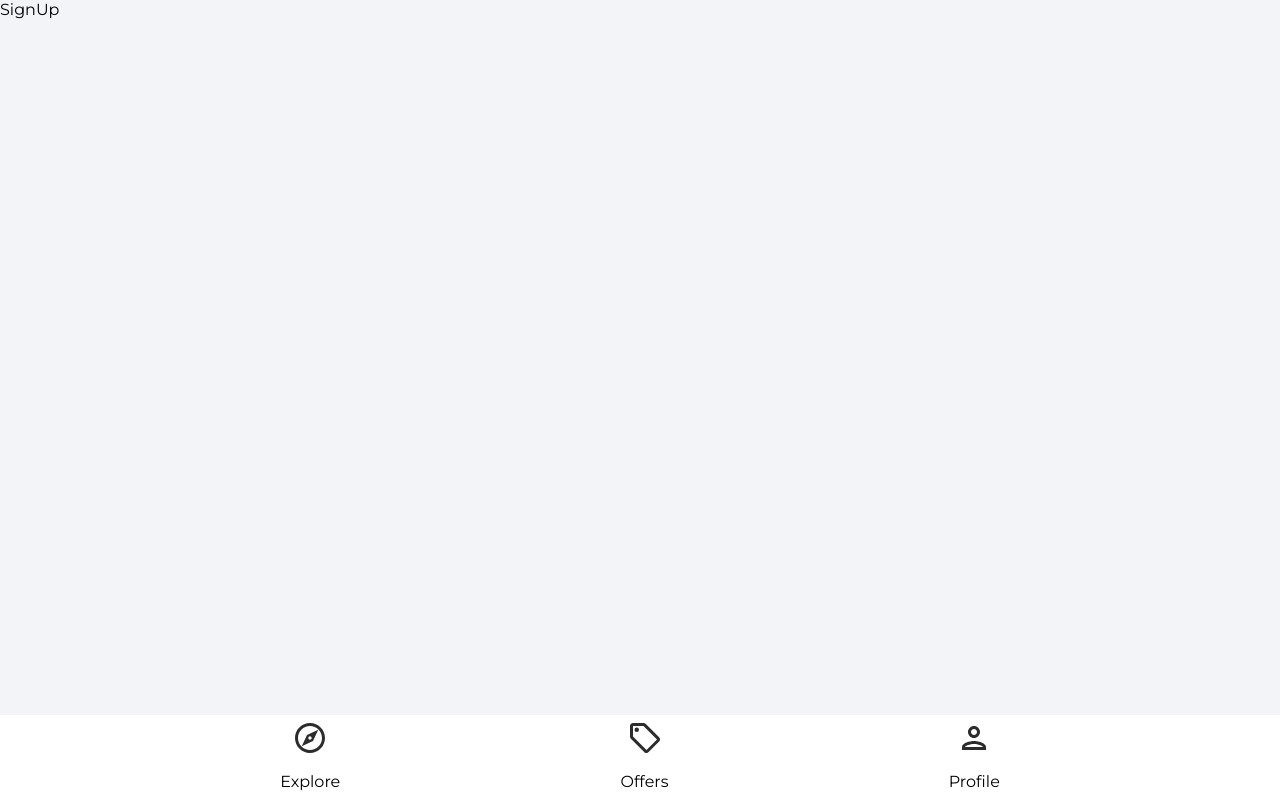
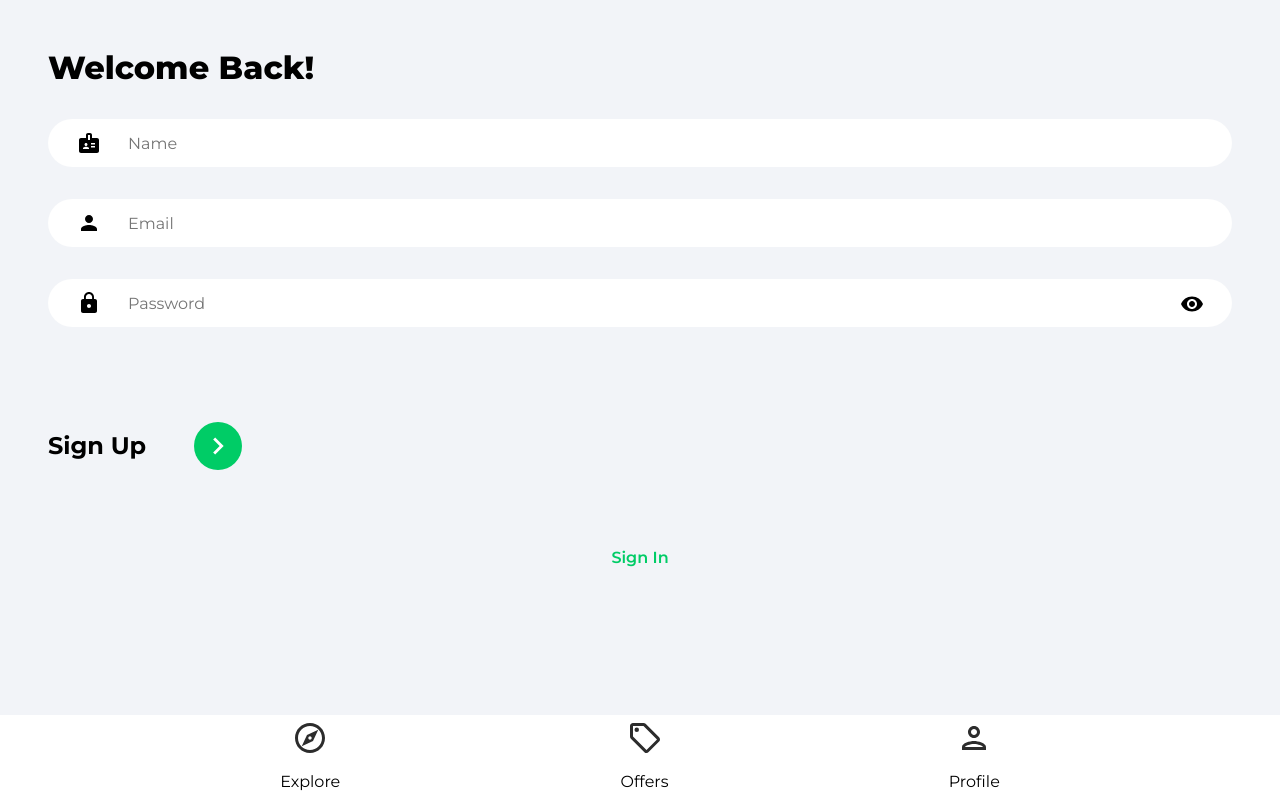
Before and after one commit to squireblank/reactjs-firebase-housemarketplace, a React (Create React App) app: page /signup in a window 1280 px wide. Built offline with nearby package versions, Linux system fonts and the light colour scheme.

Commit message:
added user registration

```diff
--- a/src/App.js
+++ b/src/App.js
@@ -14,10 +14,10 @@
         <Route path="/" element={<Layout />}>
           <Route index element={<Explore />} />
           <Route path="offers" element={<Offers />} />
-          <Route path="profile" element={<Profile />} />
+          <Route path="profile" element={<SignIn />} />
           <Route path="signin" element={<SignIn />} />
           <Route path="signup" element={<SignUp />} />
-          <Route path="forgetpassword" element={<ForgetPassword />} />
+          <Route path="forgotpassword" element={<ForgetPassword />} />
         </Route>
       </Routes>
     </>
--- a/src/pages/SignIn.jsx
+++ b/src/pages/SignIn.jsx
@@ -1,7 +1,76 @@
-import React from "react";
+import React, { useState } from "react";
+import { Link, useNavigate } from "react-router-dom";
+import { ReactComponent as ArrowRightIcon } from "../assets/svg/arrowRightIcon.svg";
+import visibilityIcon from "../assets/svg/visibilityIcon.svg";
 
 const SignIn = () => {
-  return <div>Sign In</div>;
+  const [formData, setFormData] = useState({
+    email: "",
+    password: "",
+  });
+  const { email, password } = formData;
+  const [showPassword, setShowPassword] = useState(false);
+  const navigate = useNavigate();
+
+  const handleChange = (e) => {
+    setFormData({ ...formData, [e.target.id]: e.target.value });
+  };
+
+  const handleSubmit = (e) => {
+    e.preventDefault();
+    console.log(formData);
+  };
+
+  return (
+    <>
+      <div className="pageContainer">
+        <header>
+          <p className="pageHeader">Welcome Back!</p>
+        </header>
+        <form onSubmit={handleSubmit}>
+          <input
+            type="email"
+            className="emailInput"
+            placeholder="Email"
+            id="email"
+            value={email}
+            onChange={handleChange}
+          />
+          <div className="passwordInputDiv">
+            <input
+              type={showPassword ? "text" : "password"}
+              className="passwordInput"
+              placeholder="Password"
+              id="password"
+              value={password}
+              onChange={handleChange}
+            />
+            <img
+              src={visibilityIcon}
+              alt="show password"
+              className="showPassword"
+              onClick={() => {
+                setShowPassword(!showPassword);
+              }}
+            />
+          </div>
+          <Link to="/forgotpassword" className="forgotPasswordLink">
+            Forgot Password?
+          </Link>
+          <div className="signInBar">
+            <p className="signInText">Sign In</p>
+            <button className="signInButton">
+              <ArrowRightIcon fill="#ffffff" width="34px" height="34px" />
+            </button>
+          </div>
+        </form>
+        {/* Google OAuth */}
+        <Link to="/signup" className="registerLink">
+          Sign Up
+        </Link>
+      </div>
+    </>
+  );
 };
 
 export default SignIn;
--- a/src/pages/SignUp.jsx
+++ b/src/pages/SignUp.jsx
@@ -1,7 +1,112 @@
-import React from "react";
+import React, { useState } from "react";
+import { Link, useNavigate } from "react-router-dom";
+import {
+  getAuth,
+  createUserWithEmailAndPassword,
+  updateProfile,
+} from "firebase/auth";
+import { doc, setDoc, serverTimestamp } from "firebase/firestore";
+import { db } from "../firebase.config";
+import { ReactComponent as ArrowRightIcon } from "../assets/svg/arrowRightIcon.svg";
+import visibilityIcon from "../assets/svg/visibilityIcon.svg";
 
 const SignUp = () => {
-  return <div>SignUp</div>;
+  const [formData, setFormData] = useState({
+    name: "",
+    email: "",
+    password: "",
+  });
+  const { name, email, password } = formData;
+  const [showPassword, setShowPassword] = useState(false);
+  const navigate = useNavigate();
+
+  const handleChange = (e) => {
+    setFormData({ ...formData, [e.target.id]: e.target.value });
+  };
+
+  const handleSubmit = async (e) => {
+    e.preventDefault();
+    if (!name || !email || !password) {
+      return console.log("all fields are required");
+    }
+    try {
+      const auth = getAuth();
+      const userCredential = await createUserWithEmailAndPassword(
+        auth,
+        email,
+        password
+      );
+      const { user } = userCredential;
+      // console.log(user);
+      updateProfile(auth.currentUser, {
+        displayName: name,
+      });
+      await setDoc(doc(db, "users", user.uid), {
+        name,
+        email,
+        timestamp: serverTimestamp(),
+      });
+      navigate("/profile");
+    } catch (error) {
+      console.log(error.message);
+    }
+  };
+
+  return (
+    <>
+      <div className="pageContainer">
+        <header>
+          <p className="pageHeader">Welcome Back!</p>
+        </header>
+        <form onSubmit={handleSubmit}>
+          <input
+            type="text"
+            className="nameInput"
+            placeholder="Name"
+            id="name"
+            value={name}
+            onChange={handleChange}
+          />
+          <input
+            type="email"
+            className="emailInput"
+            placeholder="Email"
+            id="email"
+            value={email}
+            onChange={handleChange}
+          />
+          <div className="passwordInputDiv">
+            <input
+              type={showPassword ? "text" : "password"}
+              className="passwordInput"
+              placeholder="Password"
+              id="password"
+              value={password}
+              onChange={handleChange}
+            />
+            <img
+              src={visibilityIcon}
+              alt="show password"
+              className="showPassword"
+              onClick={() => {
+                setShowPassword(!showPassword);
+              }}
+            />
+          </div>
+          <div className="signUpBar">
+            <p className="signUpText">Sign Up</p>
+            <button className="signUpButton">
+              <ArrowRightIcon fill="#ffffff" width="34px" height="34px" />
+            </button>
+          </div>
+        </form>
+        {/* Google OAuth */}
+        <Link to="/signin" className="registerLink">
+          Sign In
+        </Link>
+      </div>
+    </>
+  );
 };
 
 export default SignUp;
```
Also changed, not shown: src/assets/svg/arrowRightIcon.svg (renamed from src/assets/svg/keyboardArrowRightIcon.svg).
